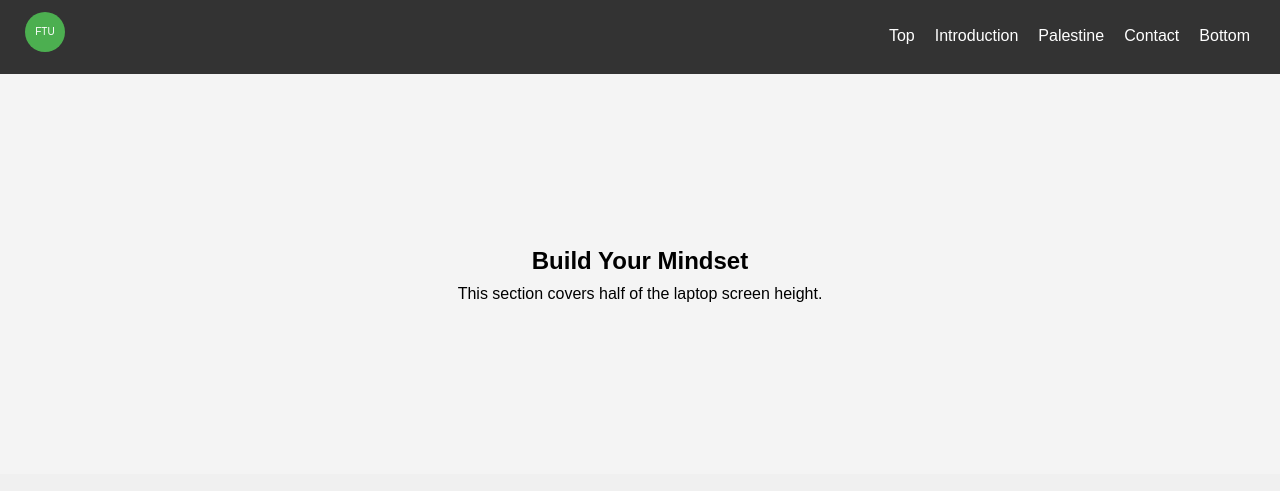
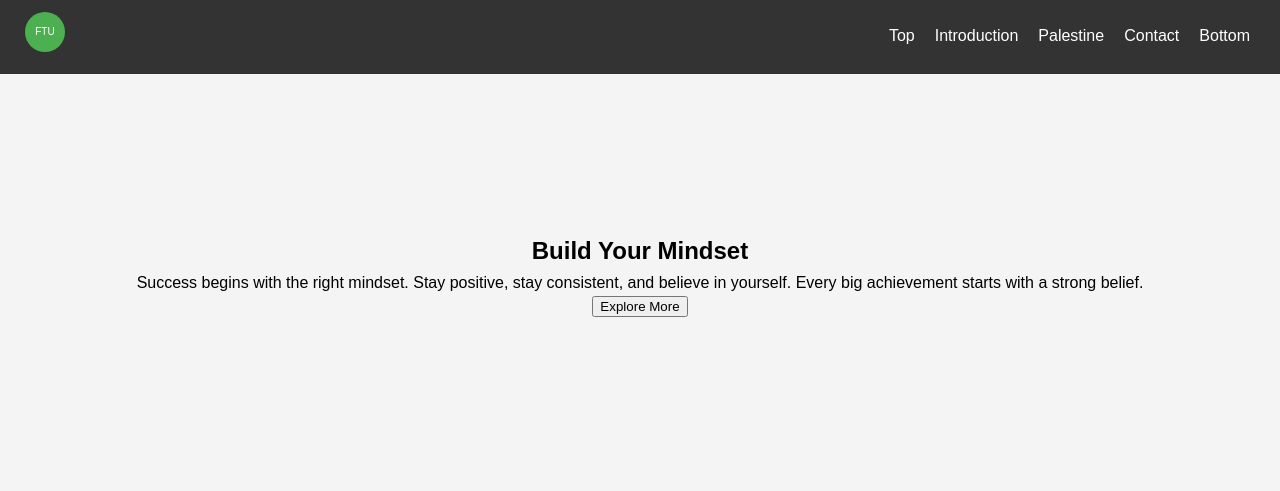
Before and after one commit to Angphat/Midterm-Challenge2, a plain HTML site: page index.html in a window 1280 px wide. Shown: the part 80-571 px from the top of the page. Drawn offline with Linux system fonts and the light colour scheme.

Commit message:
index.html2

```diff
--- a/index.html
+++ b/index.html
@@ -28,6 +28,19 @@
       <li><a href="#footer">Bottom</a></li>
     </ul>
   </nav>
+
+  <!-- Intro Section -->
+<section id="introduction" class="intro">
+  <h1>Build Your Mindset</h1>
+  <p>
+    Success begins with the right mindset.
+    Stay positive, stay consistent, and believe in yourself.
+    Every big achievement starts with a strong belief.
+  </p>
+  <button onclick="document.getElementById('palestine').scrollIntoView({behavior:'smooth'});">
+    Explore More
+  </button>
+</section>
 
   <!-- Tab Bar (Tablet) -->
   <div class="tab-bar">
```
